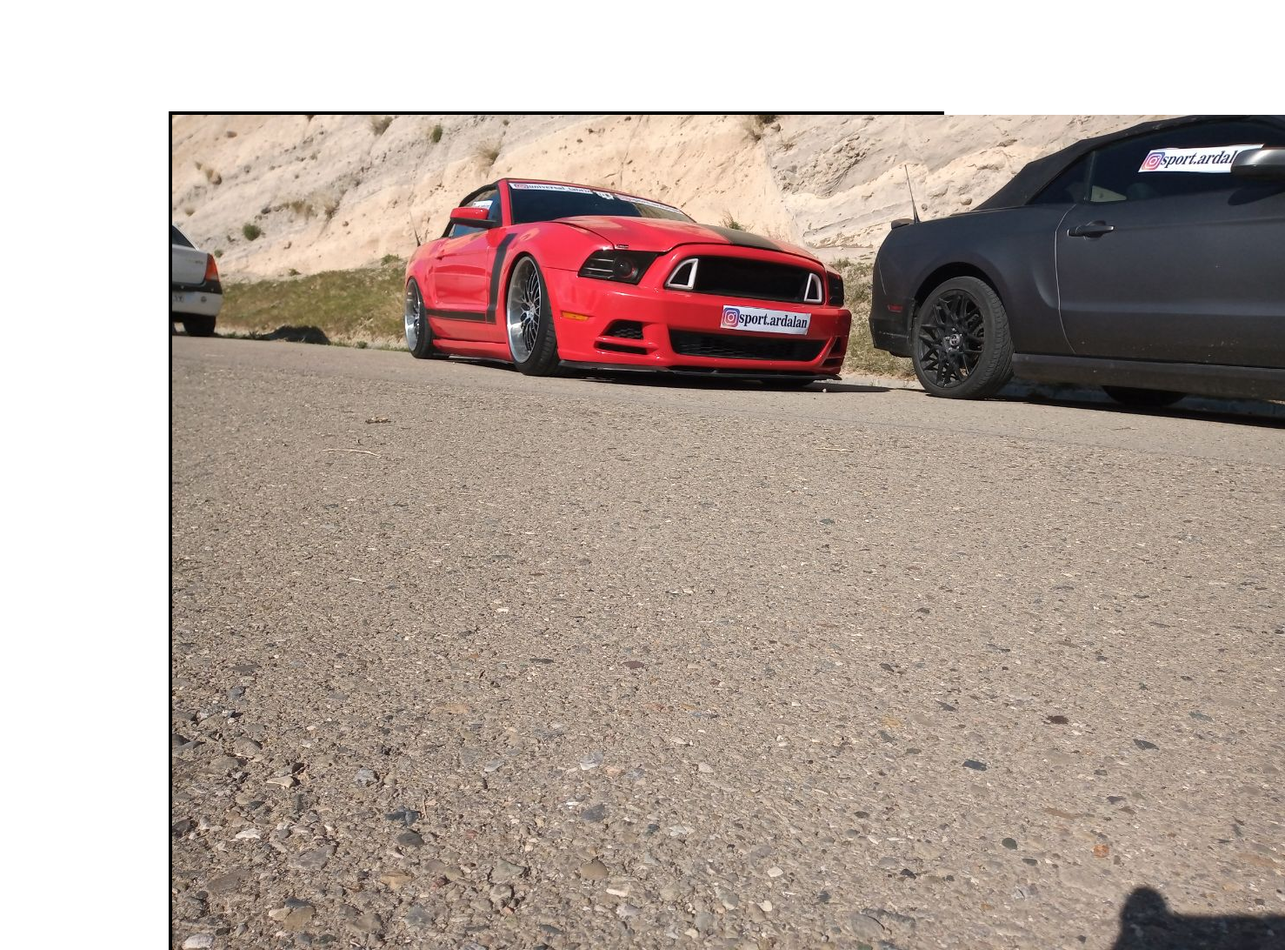
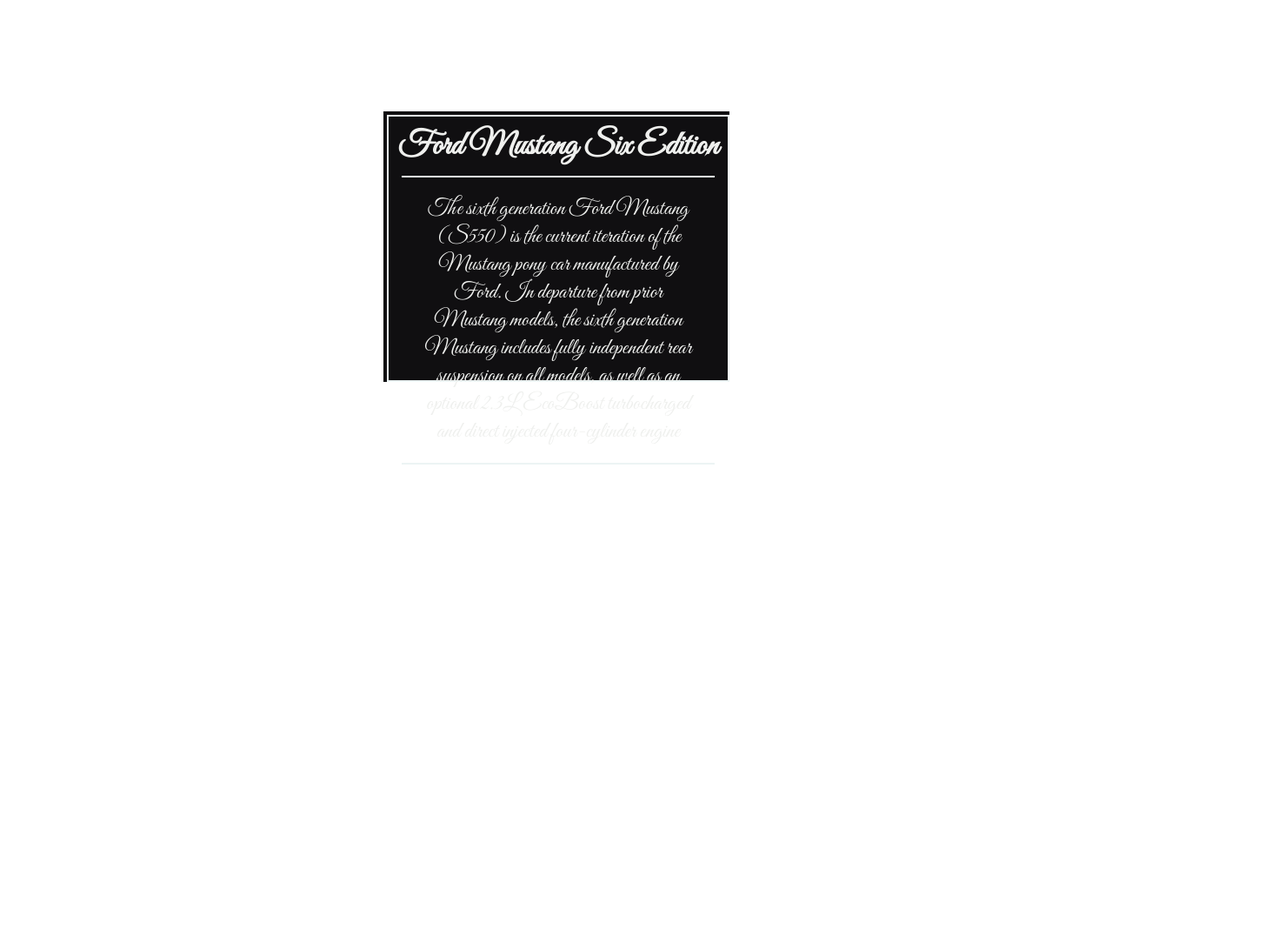
Before and after one commit to Hamzeh01/fade-away-effect, a plain HTML site: page index.html in a window 1280 px wide. Shown: the top 1092 px of the page at 87% size, 1478 px wide, since content can reach past the window. After the commit the page ends 800 px from the top, so only its background shows below. Drawn offline with Linux system fonts and the light colour scheme.

Commit message:
add static styles

```diff
--- a/style.css
+++ b/style.css
@@ -1,8 +1,8 @@
 html {
     margin: 0;
+    -webkit-box-sizing: border-box;
     box-sizing: border-box;
     text-rendering: optimizeLegibility;
-    border-color: #FFFDFA;
     font-size: 1.6em;
     font-weight: 400;
     font-family: 'Great Vibes', cursive;
@@ -11,9 +11,41 @@ html {
 
 .box {
     margin: 5rem auto;
-    border: 4px solid #000;
-    width: 70%;
-    height: 30%;
+    border: 4px solid #100F11;
+    width: 30.9%;
+    height: 19.09%;
     /*    overflow: hidden;*/
     position: relative;
 }
+
+.box img {
+    width: 100%;
+    height: 100%;
+}
+
+.detail-box {
+    background-color: #100F11;
+    width: 100%;
+    height: 100%;
+
+    position: absolute;
+    top: 0;
+    left: 0;
+    /*    opacity: 0;*/
+    border: 2px solid #ECF4F4;
+}
+
+h2 {
+    margin: 10px;
+    color: #EFF0EE;
+    text-align: center;
+}
+
+p {
+    margin: 0rem 15px;
+    padding: 20px;
+    color: #EFF0EE;
+    text-align: center;
+    border-top: 2px solid #ECF4F4;
+    border-bottom: 2px solid #ECF4F4;
+}
```
